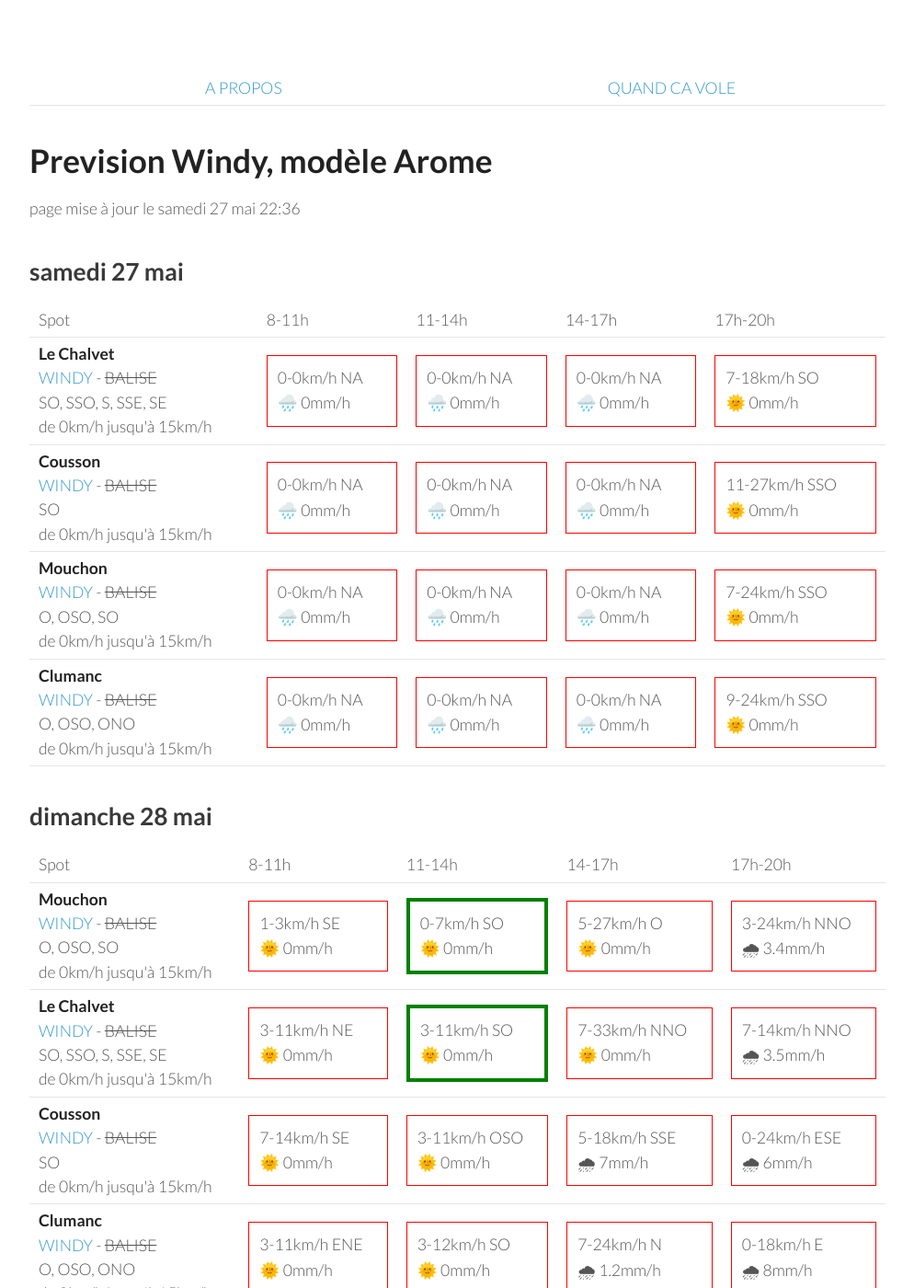
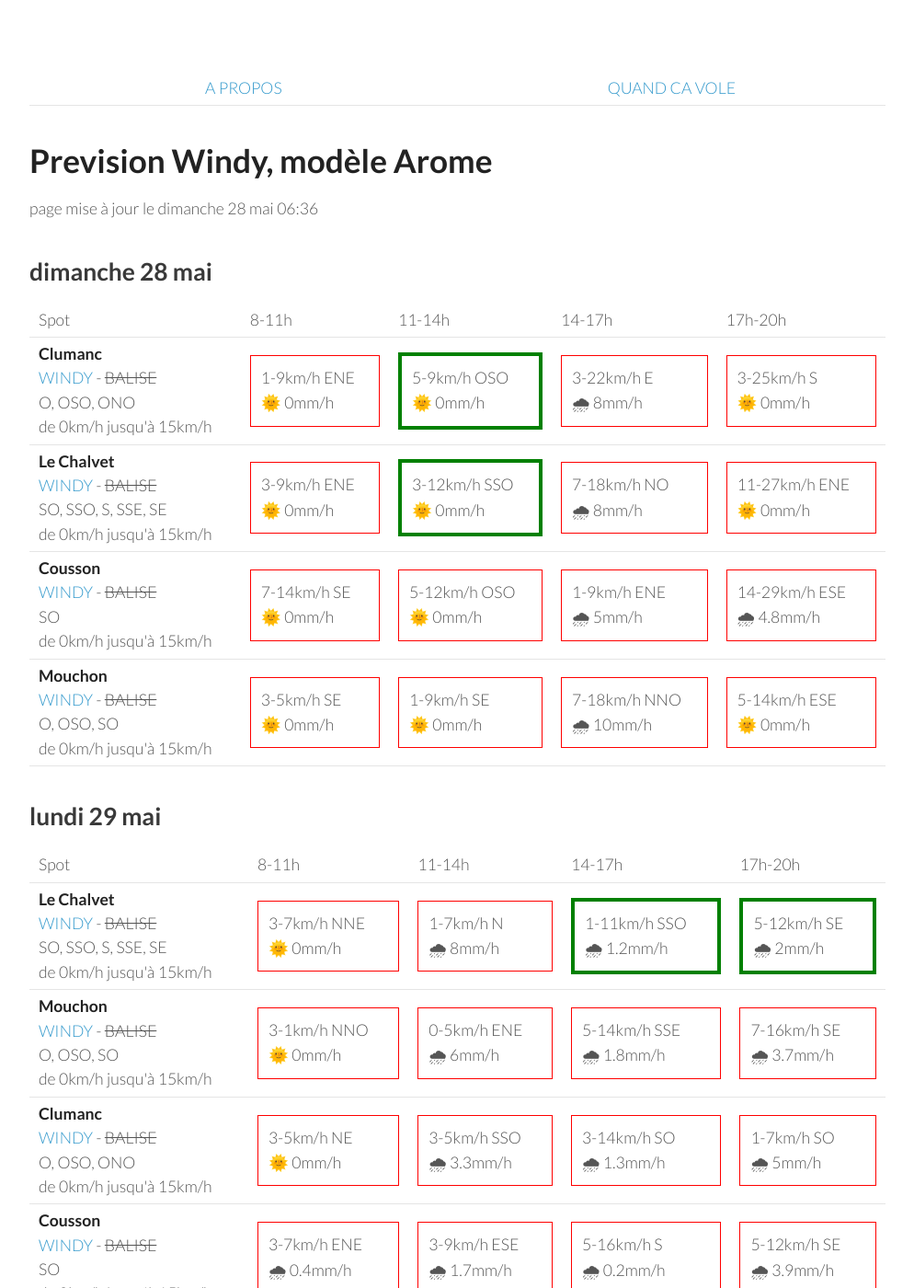
Before and after one commit to parapente-dans-le-nord/parapente-dans-le-nord.github.io, a Jekyll site: the page built from saint_andre.markdown, in a window 1280 px wide and 1400 px high. Shown: the whole window at 92% size, without its empty margins (26-1020 px from the left). Built offline with Jekyll 4.4.1, drawn with Linux system fonts in a browser that asks for light colours; some of the changed text lies outside the part shown.

Commit message:
update index.markdown

```diff
--- a/saint_andre.markdown
+++ b/saint_andre.markdown
@@ -7,60 +7,8 @@ title:  "Tous les spots"
 {: .links}
 
 # Prevision Windy, modèle Arome
-page mise à jour le samedi 27 mai 22:36
+page mise à jour le dimanche 28 mai 06:36
 
-## samedi 27 mai
-
-{::nomarkdown}
-<table>
-  <tbody>
-    <tr>
-      <td>Spot</td>
-      <td>8-11h</td>
-      <td>11-14h</td>
-      <td>14-17h</td>
-      <td>17h-20h</td>
-    </tr>
-<tr>
-        <td><strong>Le Chalvet</strong><br><a href="https://windy.com/43.979/6.480?43.866,6.480,10,m:eSsaglX">WINDY</a> - <span class="no-balise"> BALISE </span><br> <span class="vent-favorable">SO, SSO, S, SSE, SE</span><br><span class="force-vent">de 0km/h jusqu'à 15km/h</span> </td>
-
-            <td><div class="not-flyable"><p>0-0km/h NA</p><p>🌧️ 0mm/h</p></div></td>
-            <td><div class="not-flyable"><p>0-0km/h NA</p><p>🌧️ 0mm/h</p></div></td>
-            <td><div class="not-flyable"><p>0-0km/h NA</p><p>🌧️ 0mm/h</p></div></td>
-            <td><div class="not-flyable"><p>7-18km/h SO</p><p>🌞 0mm/h</p></div></td>
-
-    </tr>
-<tr>
-        <td><strong>Cousson</strong><br><a href="https://windy.com/44.054/6.240?43.940,6.241,10,m:eSAaglz">WINDY</a> - <span class="no-balise"> BALISE </span><br> <span class="vent-favorable">SO</span><br><span class="force-vent">de 0km/h jusqu'à 15km/h</span> </td>
-
-            <td><div class="not-flyable"><p>0-0km/h NA</p><p>🌧️ 0mm/h</p></div></td>
-            <td><div class="not-flyable"><p>0-0km/h NA</p><p>🌧️ 0mm/h</p></div></td>
-            <td><div class="not-flyable"><p>0-0km/h NA</p><p>🌧️ 0mm/h</p></div></td>
-            <td><div class="not-flyable"><p>11-27km/h SSO</p><p>🌞 0mm/h</p></div></td>
-
-    </tr>
-<tr>
-        <td><strong>Mouchon</strong><br><a href="https://windy.com/43.992/6.424?43.878,6.425,10,m:eSuaglR">WINDY</a> - <span class="no-balise"> BALISE </span><br> <span class="vent-favorable">O, OSO, SO</span><br><span class="force-vent">de 0km/h jusqu'à 15km/h</span> </td>
-
-            <td><div class="not-flyable"><p>0-0km/h NA</p><p>🌧️ 0mm/h</p></div></td>
-            <td><div class="not-flyable"><p>0-0km/h NA</p><p>🌧️ 0mm/h</p></div></td>
-            <td><div class="not-flyable"><p>0-0km/h NA</p><p>🌧️ 0mm/h</p></div></td>
-            <td><div class="not-flyable"><p>7-24km/h SSO</p><p>🌞 0mm/h</p></div></td>
-
-    </tr>
-<tr>
-        <td><strong>Clumanc</strong><br><a href="https://windy.com/44.027/6.402?43.914,6.403,10,m:eSxaglP">WINDY</a> - <span class="no-balise"> BALISE </span><br> <span class="vent-favorable">O, OSO, ONO</span><br><span class="force-vent">de 0km/h jusqu'à 15km/h</span> </td>
-
-            <td><div class="not-flyable"><p>0-0km/h NA</p><p>🌧️ 0mm/h</p></div></td>
-            <td><div class="not-flyable"><p>0-0km/h NA</p><p>🌧️ 0mm/h</p></div></td>
-            <td><div class="not-flyable"><p>0-0km/h NA</p><p>🌧️ 0mm/h</p></div></td>
-            <td><div class="not-flyable"><p>9-24km/h SSO</p><p>🌞 0mm/h</p></div></td>
-
-    </tr>
-
-</tbody>
-</table>
-{:/}
 ## dimanche 28 mai
 
 {::nomarkdown}
@@ -74,22 +22,22 @@ page mise à jour le samedi 27 mai 22:36
       <td>17h-20h</td>
     </tr>
 <tr>
-        <td><strong>Mouchon</strong><br><a href="https://windy.com/43.992/6.424?43.878,6.425,10,m:eSuaglR">WINDY</a> - <span class="no-balise"> BALISE </span><br> <span class="vent-favorable">O, OSO, SO</span><br><span class="force-vent">de 0km/h jusqu'à 15km/h</span> </td>
+        <td><strong>Clumanc</strong><br><a href="https://windy.com/44.027/6.402?43.914,6.403,10,m:eSxaglP">WINDY</a> - <span class="no-balise"> BALISE </span><br> <span class="vent-favorable">O, OSO, ONO</span><br><span class="force-vent">de 0km/h jusqu'à 15km/h</span> </td>
 
-            <td><div class="not-flyable"><p>1-3km/h SE</p><p>🌞 0mm/h</p></div></td>
-            <td><div class="flyable"><p>0-7km/h SO</p><p>🌞 0mm/h</p></div></td>
-            <td><div class="not-flyable"><p>5-27km/h O</p><p>🌞 0mm/h</p></div></td>
-            <td><div class="not-flyable"><p>3-24km/h NNO</p><p>🌧 3.4mm/h</p></div></td>
+            <td><div class="not-flyable"><p>1-9km/h ENE</p><p>🌞 0mm/h</p></div></td>
+            <td><div class="flyable"><p>5-9km/h OSO</p><p>🌞 0mm/h</p></div></td>
+            <td><div class="not-flyable"><p>3-22km/h E</p><p>🌧 8mm/h</p></div></td>
+            <td><div class="not-flyable"><p>3-25km/h S</p><p>🌞 0mm/h</p></div></td>
 
 
     </tr>
 <tr>
         <td><strong>Le Chalvet</strong><br><a href="https://windy.com/43.979/6.480?43.866,6.480,10,m:eSsaglX">WINDY</a> - <span class="no-balise"> BALISE </span><br> <span class="vent-favorable">SO, SSO, S, SSE, SE</span><br><span class="force-vent">de 0km/h jusqu'à 15km/h</span> </td>
 
-            <td><div class="not-flyable"><p>3-11km/h NE</p><p>🌞 0mm/h</p></div></td>
-            <td><div class="flyable"><p>3-11km/h SO</p><p>🌞 0mm/h</p></div></td>
-            <td><div class="not-flyable"><p>7-33km/h NNO</p><p>🌞 0mm/h</p></div></td>
-            <td><div class="not-flyable"><p>7-14km/h NNO</p><p>🌧 3.5mm/h</p></div></td>
+            <td><div class="not-flyable"><p>3-9km/h ENE</p><p>🌞 0mm/h</p></div></td>
+            <td><div class="flyable"><p>3-12km/h SSO</p><p>🌞 0mm/h</p></div></td>
+            <td><div class="not-flyable"><p>7-18km/h NO</p><p>🌧 8mm/h</p></div></td>
+            <td><div class="not-flyable"><p>11-27km/h ENE</p><p>🌞 0mm/h</p></div></td>
 
 
     </tr>
@@ -97,19 +45,19 @@ page mise à jour le samedi 27 mai 22:36
         <td><strong>Cousson</strong><br><a href="https://windy.com/44.054/6.240?43.940,6.241,10,m:eSAaglz">WINDY</a> - <span class="no-balise"> BALISE </span><br> <span class="vent-favorable">SO</span><br><span class="force-vent">de 0km/h jusqu'à 15km/h</span> </td>
 
             <td><div class="not-flyable"><p>7-14km/h SE</p><p>🌞 0mm/h</p></div></td>
-            <td><div class="not-flyable"><p>3-11km/h OSO</p><p>🌞 0mm/h</p></div></td>
-            <td><div class="not-flyable"><p>5-18km/h SSE</p><p>🌧 7mm/h</p></div></td>
-            <td><div class="not-flyable"><p>0-24km/h ESE</p><p>🌧 6mm/h</p></div></td>
+            <td><div class="not-flyable"><p>5-12km/h OSO</p><p>🌞 0mm/h</p></div></td>
+            <td><div class="not-flyable"><p>1-9km/h ENE</p><p>🌧 5mm/h</p></div></td>
+            <td><div class="not-flyable"><p>14-29km/h ESE</p><p>🌧 4.8mm/h</p></div></td>
 
 
     </tr>
 <tr>
-        <td><strong>Clumanc</strong><br><a href="https://windy.com/44.027/6.402?43.914,6.403,10,m:eSxaglP">WINDY</a> - <span class="no-balise"> BALISE </span><br> <span class="vent-favorable">O, OSO, ONO</span><br><span class="force-vent">de 0km/h jusqu'à 15km/h</span> </td>
+        <td><strong>Mouchon</strong><br><a href="https://windy.com/43.992/6.424?43.878,6.425,10,m:eSuaglR">WINDY</a> - <span class="no-balise"> BALISE </span><br> <span class="vent-favorable">O, OSO, SO</span><br><span class="force-vent">de 0km/h jusqu'à 15km/h</span> </td>
 
-            <td><div class="not-flyable"><p>3-11km/h ENE</p><p>🌞 0mm/h</p></div></td>
-            <td><div class="not-flyable"><p>3-12km/h SO</p><p>🌞 0mm/h</p></div></td>
-            <td><div class="not-flyable"><p>7-24km/h N</p><p>🌧 1.2mm/h</p></div></td>
-            <td><div class="not-flyable"><p>0-18km/h E</p><p>🌧 8mm/h</p></div></td>
+            <td><div class="not-flyable"><p>3-5km/h SE</p><p>🌞 0mm/h</p></div></td>
+            <td><div class="not-flyable"><p>1-9km/h SE</p><p>🌞 0mm/h</p></div></td>
+            <td><div class="not-flyable"><p>7-18km/h NNO</p><p>🌧 10mm/h</p></div></td>
+            <td><div class="not-flyable"><p>5-14km/h ESE</p><p>🌞 0mm/h</p></div></td>
 
 
     </tr>
@@ -130,42 +78,42 @@ page mise à jour le samedi 27 mai 22:36
       <td>17h-20h</td>
     </tr>
 <tr>
+        <td><strong>Le Chalvet</strong><br><a href="https://windy.com/43.979/6.480?43.866,6.480,10,m:eSsaglX">WINDY</a> - <span class="no-balise"> BALISE </span><br> <span class="vent-favorable">SO, SSO, S, SSE, SE</span><br><span class="force-vent">de 0km/h jusqu'à 15km/h</span> </td>
+
+            <td><div class="not-flyable"><p>3-7km/h NNE</p><p>🌞 0mm/h</p></div></td>
+            <td><div class="not-flyable"><p>1-7km/h N</p><p>🌧 8mm/h</p></div></td>
+            <td><div class="flyable"><p>1-11km/h SSO</p><p>🌧 1.2mm/h</p></div></td>
+            <td><div class="flyable"><p>5-12km/h SE</p><p>🌧 2mm/h</p></div></td>
+
+
+    </tr>
+<tr>
         <td><strong>Mouchon</strong><br><a href="https://windy.com/43.992/6.424?43.878,6.425,10,m:eSuaglR">WINDY</a> - <span class="no-balise"> BALISE </span><br> <span class="vent-favorable">O, OSO, SO</span><br><span class="force-vent">de 0km/h jusqu'à 15km/h</span> </td>
 
-            <td><div class="not-flyable"><p>0-1km/h SE</p><p>🌞 0mm/h</p></div></td>
-            <td><div class="not-flyable"><p>1-18km/h SSE</p><p>🌧 0.8mm/h</p></div></td>
-            <td><div class="not-flyable"><p>7-27km/h S</p><p>🌧 5mm/h</p></div></td>
-            <td><div class="not-flyable"><p>1-24km/h NNE</p><p>🌧 1.1mm/h</p></div></td>
+            <td><div class="not-flyable"><p>3-1km/h NNO</p><p>🌞 0mm/h</p></div></td>
+            <td><div class="not-flyable"><p>0-5km/h ENE</p><p>🌧 6mm/h</p></div></td>
+            <td><div class="not-flyable"><p>5-14km/h SSE</p><p>🌧 1.8mm/h</p></div></td>
+            <td><div class="not-flyable"><p>7-16km/h SE</p><p>🌧 3.7mm/h</p></div></td>
+
+
+    </tr>
+<tr>
+        <td><strong>Clumanc</strong><br><a href="https://windy.com/44.027/6.402?43.914,6.403,10,m:eSxaglP">WINDY</a> - <span class="no-balise"> BALISE </span><br> <span class="vent-favorable">O, OSO, ONO</span><br><span class="force-vent">de 0km/h jusqu'à 15km/h</span> </td>
+
+            <td><div class="not-flyable"><p>3-5km/h NE</p><p>🌞 0mm/h</p></div></td>
+            <td><div class="not-flyable"><p>3-5km/h SSO</p><p>🌧 3.3mm/h</p></div></td>
+            <td><div class="not-flyable"><p>3-14km/h SO</p><p>🌧 1.3mm/h</p></div></td>
+            <td><div class="not-flyable"><p>1-7km/h SO</p><p>🌧 5mm/h</p></div></td>
 
 
     </tr>
 <tr>
         <td><strong>Cousson</strong><br><a href="https://windy.com/44.054/6.240?43.940,6.241,10,m:eSAaglz">WINDY</a> - <span class="no-balise"> BALISE </span><br> <span class="vent-favorable">SO</span><br><span class="force-vent">de 0km/h jusqu'à 15km/h</span> </td>
 
-            <td><div class="not-flyable"><p>3-9km/h SE</p><p>🌞 0mm/h</p></div></td>
-            <td><div class="not-flyable"><p>1-16km/h N</p><p>🌧 0.6mm/h</p></div></td>
-            <td><div class="not-flyable"><p>1-25km/h ESE</p><p>🌧 6mm/h</p></div></td>
-            <td><div class="not-flyable"><p>3-16km/h N</p><p>🌧 1.9mm/h</p></div></td>
-
-
-    </tr>
-<tr>
-        <td><strong>Clumanc</strong><br><a href="https://windy.com/44.027/6.402?43.914,6.403,10,m:eSxaglP">WINDY</a> - <span class="no-balise"> BALISE </span><br> <span class="vent-favorable">O, OSO, ONO</span><br><span class="force-vent">de 0km/h jusqu'à 15km/h</span> </td>
-
-            <td><div class="not-flyable"><p>3-9km/h NE</p><p>🌞 0mm/h</p></div></td>
-            <td><div class="not-flyable"><p>1-18km/h SSO</p><p>🌧 0.4mm/h</p></div></td>
-            <td><div class="not-flyable"><p>7-27km/h S</p><p>🌧 4.6mm/h</p></div></td>
-            <td><div class="not-flyable"><p>1-24km/h N</p><p>🌧 1.8mm/h</p></div></td>
-
-
-    </tr>
-<tr>
-        <td><strong>Le Chalvet</strong><br><a href="https://windy.com/43.979/6.480?43.866,6.480,10,m:eSsaglX">WINDY</a> - <span class="no-balise"> BALISE </span><br> <span class="vent-favorable">SO, SSO, S, SSE, SE</span><br><span class="force-vent">de 0km/h jusqu'à 15km/h</span> </td>
-
-            <td><div class="not-flyable"><p>5-9km/h NE</p><p>🌞 0mm/h</p></div></td>
-            <td><div class="not-flyable"><p>3-18km/h SSE</p><p>🌧 1.5mm/h</p></div></td>
-            <td><div class="not-flyable"><p>9-27km/h S</p><p>🌧 4.4mm/h</p></div></td>
-            <td><div class="not-flyable"><p>1-24km/h NE</p><p>🌧 1mm/h</p></div></td>
+            <td><div class="not-flyable"><p>3-7km/h ENE</p><p>🌧 0.4mm/h</p></div></td>
+            <td><div class="not-flyable"><p>3-9km/h ESE</p><p>🌧 1.7mm/h</p></div></td>
+            <td><div class="not-flyable"><p>5-16km/h S</p><p>🌧 0.2mm/h</p></div></td>
+            <td><div class="not-flyable"><p>5-12km/h SE</p><p>🌧 3.9mm/h</p></div></td>
 
 
     </tr>
@@ -188,40 +136,40 @@ page mise à jour le samedi 27 mai 22:36
 <tr>
         <td><strong>Le Chalvet</strong><br><a href="https://windy.com/43.979/6.480?43.866,6.480,10,m:eSsaglX">WINDY</a> - <span class="no-balise"> BALISE </span><br> <span class="vent-favorable">SO, SSO, S, SSE, SE</span><br><span class="force-vent">de 0km/h jusqu'à 15km/h</span> </td>
 
-            <td><div class="not-flyable"><p>1-12km/h ENE</p><p>🌞 0mm/h</p></div></td>
-            <td><div class="not-flyable"><p>3-16km/h SE</p><p>🌞 0mm/h</p></div></td>
-            <td><div class="not-flyable"><p>3-18km/h S</p><p>🌧 0.4mm/h</p></div></td>
-            <td><div class="not-flyable"><p>5-29km/h SO</p><p>🌧 1.5mm/h</p></div></td>
+            <td><div class="not-flyable"><p>1-11km/h NE</p><p>🌞 0mm/h</p></div></td>
+            <td><div class="flyable"><p>1-14km/h SSE</p><p>🌞 0mm/h</p></div></td>
+            <td><div class="not-flyable"><p>3-18km/h SO</p><p>🌧 0.3mm/h</p></div></td>
+            <td><div class="not-flyable"><p>9-33km/h OSO</p><p>🌧 0.5mm/h</p></div></td>
+
+
+    </tr>
+<tr>
+        <td><strong>Mouchon</strong><br><a href="https://windy.com/43.992/6.424?43.878,6.425,10,m:eSuaglR">WINDY</a> - <span class="no-balise"> BALISE </span><br> <span class="vent-favorable">O, OSO, SO</span><br><span class="force-vent">de 0km/h jusqu'à 15km/h</span> </td>
+
+            <td><div class="not-flyable"><p>1-11km/h ENE</p><p>🌞 0mm/h</p></div></td>
+            <td><div class="flyable"><p>1-14km/h SO</p><p>🌞 0mm/h</p></div></td>
+            <td><div class="not-flyable"><p>3-16km/h OSO</p><p>🌧 0.2mm/h</p></div></td>
+            <td><div class="not-flyable"><p>9-33km/h OSO</p><p>🌧 0.6mm/h</p></div></td>
+
+
+    </tr>
+<tr>
+        <td><strong>Clumanc</strong><br><a href="https://windy.com/44.027/6.402?43.914,6.403,10,m:eSxaglP">WINDY</a> - <span class="no-balise"> BALISE </span><br> <span class="vent-favorable">O, OSO, ONO</span><br><span class="force-vent">de 0km/h jusqu'à 15km/h</span> </td>
+
+            <td><div class="not-flyable"><p>3-14km/h ENE</p><p>🌞 0mm/h</p></div></td>
+            <td><div class="flyable"><p>1-14km/h OSO</p><p>🌞 0mm/h</p></div></td>
+            <td><div class="not-flyable"><p>3-18km/h OSO</p><p>🌧 0.3mm/h</p></div></td>
+            <td><div class="not-flyable"><p>9-35km/h OSO</p><p>🌧 0.6mm/h</p></div></td>
 
 
     </tr>
 <tr>
         <td><strong>Cousson</strong><br><a href="https://windy.com/44.054/6.240?43.940,6.241,10,m:eSAaglz">WINDY</a> - <span class="no-balise"> BALISE </span><br> <span class="vent-favorable">SO</span><br><span class="force-vent">de 0km/h jusqu'à 15km/h</span> </td>
 
-            <td><div class="not-flyable"><p>5-16km/h E</p><p>🌞 0mm/h</p></div></td>
-            <td><div class="not-flyable"><p>3-14km/h OSO</p><p>🌞 0mm/h</p></div></td>
-            <td><div class="not-flyable"><p>3-16km/h O</p><p>🌧 0.3mm/h</p></div></td>
-            <td><div class="not-flyable"><p>9-31km/h OSO</p><p>🌧 1.4mm/h</p></div></td>
-
-
-    </tr>
-<tr>
-        <td><strong>Clumanc</strong><br><a href="https://windy.com/44.027/6.402?43.914,6.403,10,m:eSxaglP">WINDY</a> - <span class="no-balise"> BALISE </span><br> <span class="vent-favorable">O, OSO, ONO</span><br><span class="force-vent">de 0km/h jusqu'à 15km/h</span> </td>
-
-            <td><div class="not-flyable"><p>3-16km/h ENE</p><p>🌞 0mm/h</p></div></td>
-            <td><div class="not-flyable"><p>1-14km/h SSO</p><p>🌞 0mm/h</p></div></td>
-            <td><div class="not-flyable"><p>1-18km/h SSO</p><p>🌧 0.4mm/h</p></div></td>
-            <td><div class="not-flyable"><p>5-29km/h OSO</p><p>🌧 2mm/h</p></div></td>
-
-
-    </tr>
-<tr>
-        <td><strong>Mouchon</strong><br><a href="https://windy.com/43.992/6.424?43.878,6.425,10,m:eSuaglR">WINDY</a> - <span class="no-balise"> BALISE </span><br> <span class="vent-favorable">O, OSO, SO</span><br><span class="force-vent">de 0km/h jusqu'à 15km/h</span> </td>
-
-            <td><div class="not-flyable"><p>3-12km/h ENE</p><p>🌞 0mm/h</p></div></td>
-            <td><div class="not-flyable"><p>1-14km/h S</p><p>🌞 0mm/h</p></div></td>
-            <td><div class="not-flyable"><p>1-16km/h S</p><p>🌧 0.5mm/h</p></div></td>
-            <td><div class="not-flyable"><p>5-29km/h SO</p><p>🌧 1.2mm/h</p></div></td>
+            <td><div class="not-flyable"><p>5-16km/h ENE</p><p>🌞 0mm/h</p></div></td>
+            <td><div class="not-flyable"><p>3-16km/h OSO</p><p>🌞 0mm/h</p></div></td>
+            <td><div class="not-flyable"><p>5-18km/h OSO</p><p>🌞 0mm/h</p></div></td>
+            <td><div class="not-flyable"><p>9-40km/h SO</p><p>🌧 1.4mm/h</p></div></td>
 
 
     </tr>
@@ -242,20 +190,10 @@ page mise à jour le samedi 27 mai 22:36
       <td>17h-20h</td>
     </tr>
 <tr>
-        <td><strong>Clumanc</strong><br><a href="https://windy.com/44.027/6.402?43.914,6.403,10,m:eSxaglP">WINDY</a> - <span class="no-balise"> BALISE </span><br> <span class="vent-favorable">O, OSO, ONO</span><br><span class="force-vent">de 0km/h jusqu'à 15km/h</span> </td>
+        <td><strong>Mouchon</strong><br><a href="https://windy.com/43.992/6.424?43.878,6.425,10,m:eSuaglR">WINDY</a> - <span class="no-balise"> BALISE </span><br> <span class="vent-favorable">O, OSO, SO</span><br><span class="force-vent">de 0km/h jusqu'à 15km/h</span> </td>
 
             <td><div class="not-flyable"><p>3-14km/h E</p><p>🌞 0mm/h</p></div></td>
-            <td><div class="not-flyable"><p>5-18km/h SSE</p><p>🌧 0.9mm/h</p></div></td>
-            <td><div class="not-flyable"><p>5-27km/h SSE</p><p>🌧 7mm/h</p></div></td>
-            <td><div class="not-flyable"><p>5-25km/h NE</p><p>🌧 6mm/h</p></div></td>
-
-
-    </tr>
-<tr>
-        <td><strong>Mouchon</strong><br><a href="https://windy.com/43.992/6.424?43.878,6.425,10,m:eSuaglR">WINDY</a> - <span class="no-balise"> BALISE </span><br> <span class="vent-favorable">O, OSO, SO</span><br><span class="force-vent">de 0km/h jusqu'à 15km/h</span> </td>
-
-            <td><div class="not-flyable"><p>3-12km/h E</p><p>🌞 0mm/h</p></div></td>
-            <td><div class="not-flyable"><p>5-18km/h SE</p><p>🌧 0.8mm/h</p></div></td>
+            <td><div class="not-flyable"><p>1-14km/h SE</p><p>🌧 0.6mm/h</p></div></td>
             <td><div class="not-flyable"><p>5-27km/h SSE</p><p>🌧 7mm/h</p></div></td>
             <td><div class="not-flyable"><p>3-22km/h NE</p><p>🌧 3.6mm/h</p></div></td>
 
@@ -264,10 +202,20 @@ page mise à jour le samedi 27 mai 22:36
 <tr>
         <td><strong>Le Chalvet</strong><br><a href="https://windy.com/43.979/6.480?43.866,6.480,10,m:eSsaglX">WINDY</a> - <span class="no-balise"> BALISE </span><br> <span class="vent-favorable">SO, SSO, S, SSE, SE</span><br><span class="force-vent">de 0km/h jusqu'à 15km/h</span> </td>
 
-            <td><div class="not-flyable"><p>3-11km/h E</p><p>🌞 0mm/h</p></div></td>
-            <td><div class="not-flyable"><p>5-18km/h SE</p><p>🌧 1.2mm/h</p></div></td>
+            <td><div class="not-flyable"><p>3-14km/h E</p><p>🌞 0mm/h</p></div></td>
+            <td><div class="not-flyable"><p>3-16km/h SE</p><p>🌧 0.6mm/h</p></div></td>
             <td><div class="not-flyable"><p>5-31km/h SSE</p><p>🌧 6mm/h</p></div></td>
             <td><div class="not-flyable"><p>3-20km/h NNE</p><p>🌧 2.9mm/h</p></div></td>
+
+
+    </tr>
+<tr>
+        <td><strong>Clumanc</strong><br><a href="https://windy.com/44.027/6.402?43.914,6.403,10,m:eSxaglP">WINDY</a> - <span class="no-balise"> BALISE </span><br> <span class="vent-favorable">O, OSO, ONO</span><br><span class="force-vent">de 0km/h jusqu'à 15km/h</span> </td>
+
+            <td><div class="not-flyable"><p>3-16km/h E</p><p>🌞 0mm/h</p></div></td>
+            <td><div class="not-flyable"><p>1-16km/h SSE</p><p>🌧 0.6mm/h</p></div></td>
+            <td><div class="not-flyable"><p>5-27km/h SSE</p><p>🌧 7mm/h</p></div></td>
+            <td><div class="not-flyable"><p>5-25km/h NE</p><p>🌧 6mm/h</p></div></td>
 
 
     </tr>
@@ -275,7 +223,7 @@ page mise à jour le samedi 27 mai 22:36
         <td><strong>Cousson</strong><br><a href="https://windy.com/44.054/6.240?43.940,6.241,10,m:eSAaglz">WINDY</a> - <span class="no-balise"> BALISE </span><br> <span class="vent-favorable">SO</span><br><span class="force-vent">de 0km/h jusqu'à 15km/h</span> </td>
 
             <td><div class="not-flyable"><p>5-16km/h E</p><p>🌞 0mm/h</p></div></td>
-            <td><div class="not-flyable"><p>1-18km/h ESE</p><p>🌧 2.8mm/h</p></div></td>
+            <td><div class="not-flyable"><p>3-18km/h NNE</p><p>🌧 0.4mm/h</p></div></td>
             <td><div class="not-flyable"><p>5-24km/h SE</p><p>🌧 8mm/h</p></div></td>
             <td><div class="not-flyable"><p>5-27km/h NE</p><p>🌧 6mm/h</p></div></td>
 
```
